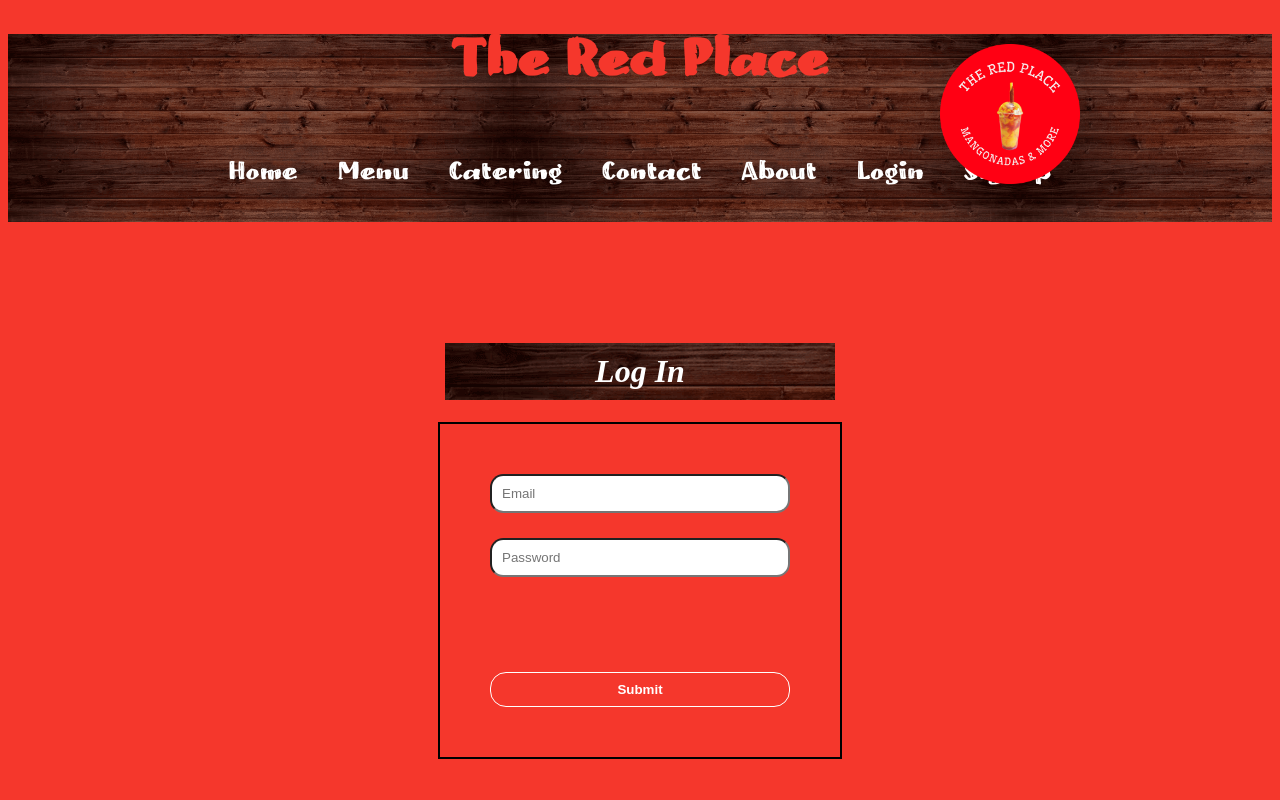
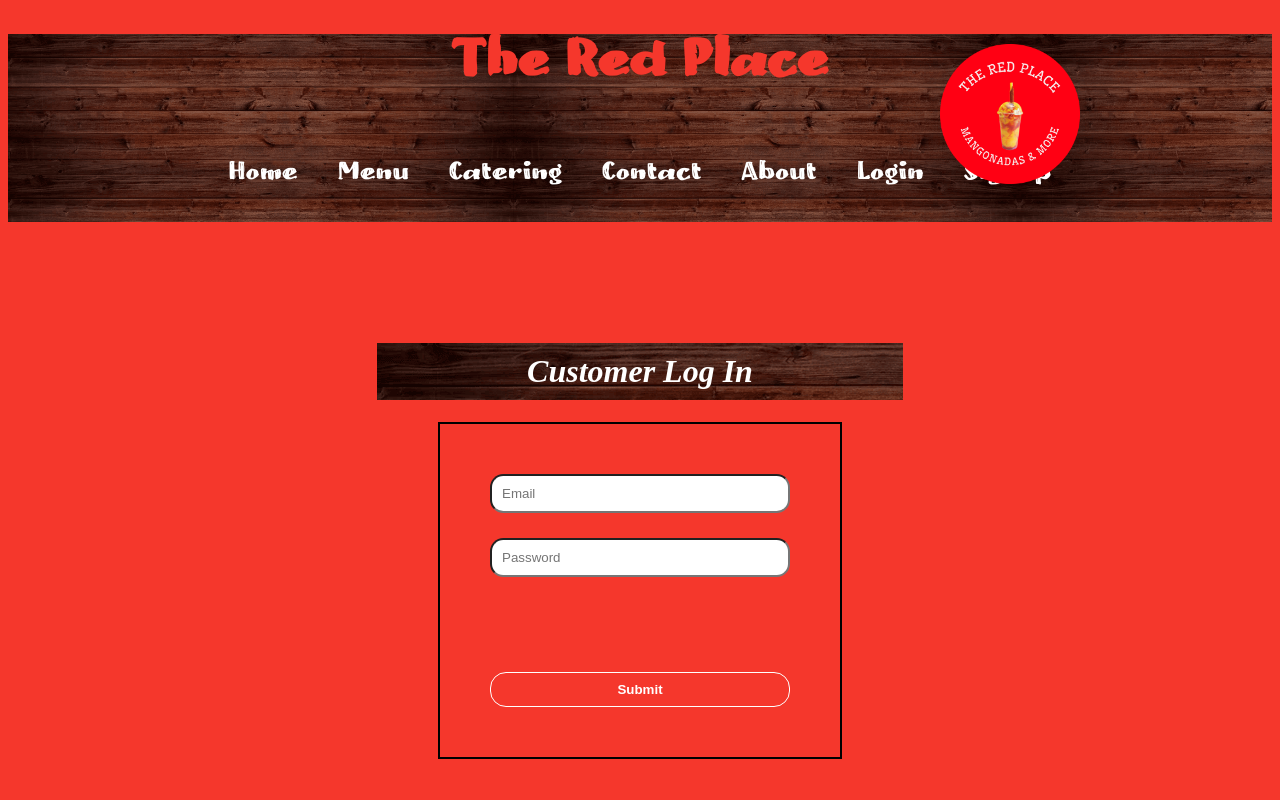
Before and after one commit to jhlynn95/The-Red-Place, a React (Create React App) app in the folder client/: page /login in a window 1280 px wide. Shown: the top 800 px of the page. Built offline with nearby package versions, Linux system fonts and the light colour scheme.

Commit message:
just changed the header for the login

```diff
--- a/client/src/components/LoginForm.js
+++ b/client/src/components/LoginForm.js
@@ -52,7 +52,7 @@
 
   return (
     <div className='loginform'>
-      <h1>Log In</h1>
+      <h1>Customer Log In</h1>
       <form className="form">
 
         <input
```
